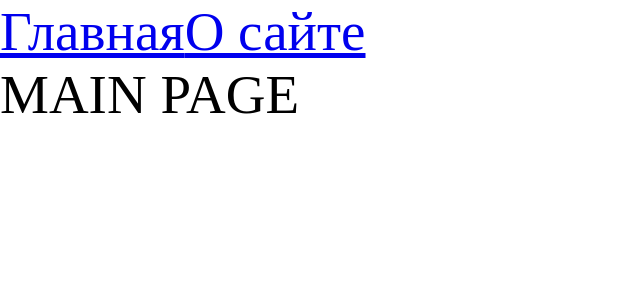
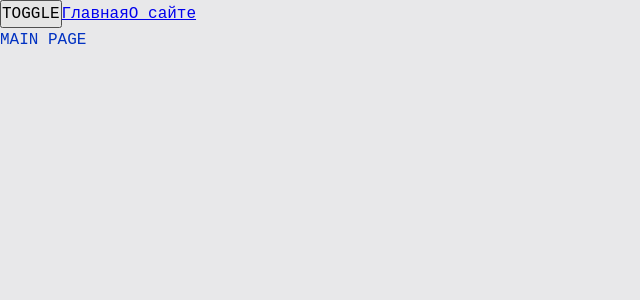
Before and after one commit to baryshnikkov/blog-project, a React app: page / in a window 1280 px wide. Shown: the top 300 px of the page, without its empty margins (0-640 px from the left). Built offline with nearby package versions, Linux system fonts and the light colour scheme.

Commit message:
организация стилей, добавляем темы

```diff
--- a/src/App.tsx
+++ b/src/App.tsx
@@ -1,12 +1,17 @@
-import React, {Suspense} from 'react';
+import React, {Suspense, useContext, useState} from 'react';
 import {Link, Route, Routes} from 'react-router-dom';
-import './index.scss';
+import './styles/index.scss';
 import {AboutPageAsync} from './pages/AboutPage/AboutPage.async';
 import {MainPageAsync} from './pages/MainPage/MainPage.async';
+import {Theme, ThemeContext} from "./theme/ThemeContext";
+import {useTheme} from "./theme/useTheme";
 
 const App = () => {
+  const {theme, toggleTheme} = useTheme();
+
   return (
-          <div className='app'>
+          <div className={`app ${theme}`}>
+            <button onClick={toggleTheme}>TOGGLE</button>
             <Link to={'/'}>Главная</Link>
             <Link to={'/about'}>О сайте</Link>
             <Suspense fallback={<div>Loading...</div>}>
--- a/src/index.scss
+++ /dev/null
@@ -1,9 +0,0 @@
-* {
-  margin: 0;
-  padding: 0;
-  box-sizing: border-box;
-}
-
-.app {
-  font-size: 55px;
-}
--- a/src/index.tsx
+++ b/src/index.tsx
@@ -2,10 +2,13 @@
 import {Counter} from "./components/Counter";
 import App from "./App";
 import {BrowserRouter} from "react-router-dom";
+import ThemeProvider from "./theme/ThemeProvider";
 
 render(
         <BrowserRouter>
-          <App/>
+          <ThemeProvider>
+            <App/>
+          </ThemeProvider>
         </BrowserRouter>,
         document.getElementById('root')
 );
--- /dev/null
+++ b/src/styles/index.scss
@@ -0,0 +1,13 @@
+@import "reset";
+@import "variables/global";
+@import "themes/normal";
+@import "themes/dark";
+
+.app {
+  font: var(--font-m);
+
+  background: var(--bg-color);
+  color: var(--primary-color);
+
+  min-height: 100vh;
+}
--- /dev/null
+++ b/src/styles/reset.scss
@@ -0,0 +1,15 @@
+* {
+  margin: 0;
+  padding: 0;
+
+  box-sizing: border-box;
+}
+
+input,
+button,
+textarea,
+select {
+  margin: 0;
+
+  font: inherit;
+}
--- /dev/null
+++ b/src/styles/themes/dark.scss
@@ -0,0 +1,6 @@
+.app.dark {
+  --bg-color: #090949;
+
+  --primary-color: #049604;
+  --secondary-color: #04ff04;
+}
--- /dev/null
+++ b/src/styles/themes/normal.scss
@@ -0,0 +1,6 @@
+.app.light {
+  --bg-color: #e8e8ea;
+
+  --primary-color: #0232c2;
+  --secondary-color: #0449e0;
+}
--- /dev/null
+++ b/src/styles/variables/global.scss
@@ -0,0 +1,12 @@
+:root {
+  --font-family-main: monospace, "Times New Roman", Serif;
+
+  --font-size-m: 16px;
+  --font-line-m: 24px;
+  --font-m: var(--font-size-m) / var(--font-line-m) var(--font-family-main);
+
+
+  --font-size-l: 24px;
+  --font-line-l: 32px;
+  --font-l: var(--font-size-l) / var(--font-line-l) var(--font-family-main);
+}
--- /dev/null
+++ b/src/theme/ThemeContext.ts
@@ -0,0 +1,15 @@
+import {createContext} from "react";
+
+export enum Theme {
+  LIGHT = 'light',
+  DARK = 'dark'
+}
+
+export interface ThemeContextProps {
+  theme?: Theme;
+  setTheme?: (theme: Theme) => void;
+}
+
+export const ThemeContext = createContext<ThemeContextProps>({});
+
+export const LOCAL_STORAGE_THEME_KEY = 'theme';
--- /dev/null
+++ b/src/theme/ThemeProvider.tsx
@@ -0,0 +1,23 @@
+import React, {FC, useMemo, useState} from 'react';
+import {LOCAL_STORAGE_THEME_KEY, Theme, ThemeContext} from "./ThemeContext";
+
+const defaultTheme = localStorage.getItem(LOCAL_STORAGE_THEME_KEY) as Theme || Theme.LIGHT;
+
+const ThemeProvider: FC = ({children}) => {
+  const [theme, setTheme] = useState<Theme>(defaultTheme);
+
+  const defaultProps = useMemo(() => ({
+    theme: theme,
+    setTheme: setTheme
+  }), [theme]);
+
+  return (
+          <div>
+            <ThemeContext.Provider value={defaultProps}>
+              {children}
+            </ThemeContext.Provider>
+          </div>
+  );
+};
+
+export default ThemeProvider;
--- /dev/null
+++ b/src/theme/useTheme.ts
@@ -0,0 +1,22 @@
+import {LOCAL_STORAGE_THEME_KEY, Theme, ThemeContext} from "./ThemeContext";
+import {useContext} from "react";
+
+interface UseThemeResult {
+  toggleTheme: () => void;
+  theme: Theme;
+}
+
+export function useTheme(): UseThemeResult {
+  const {theme, setTheme} = useContext(ThemeContext);
+
+  const toggleTheme = () => {
+    const newTheme = theme === Theme.LIGHT ? Theme.DARK : Theme.LIGHT;
+    setTheme(newTheme);
+    localStorage.setItem(LOCAL_STORAGE_THEME_KEY, newTheme);
+  };
+
+  return {
+    theme,
+    toggleTheme
+  }
+}
```
